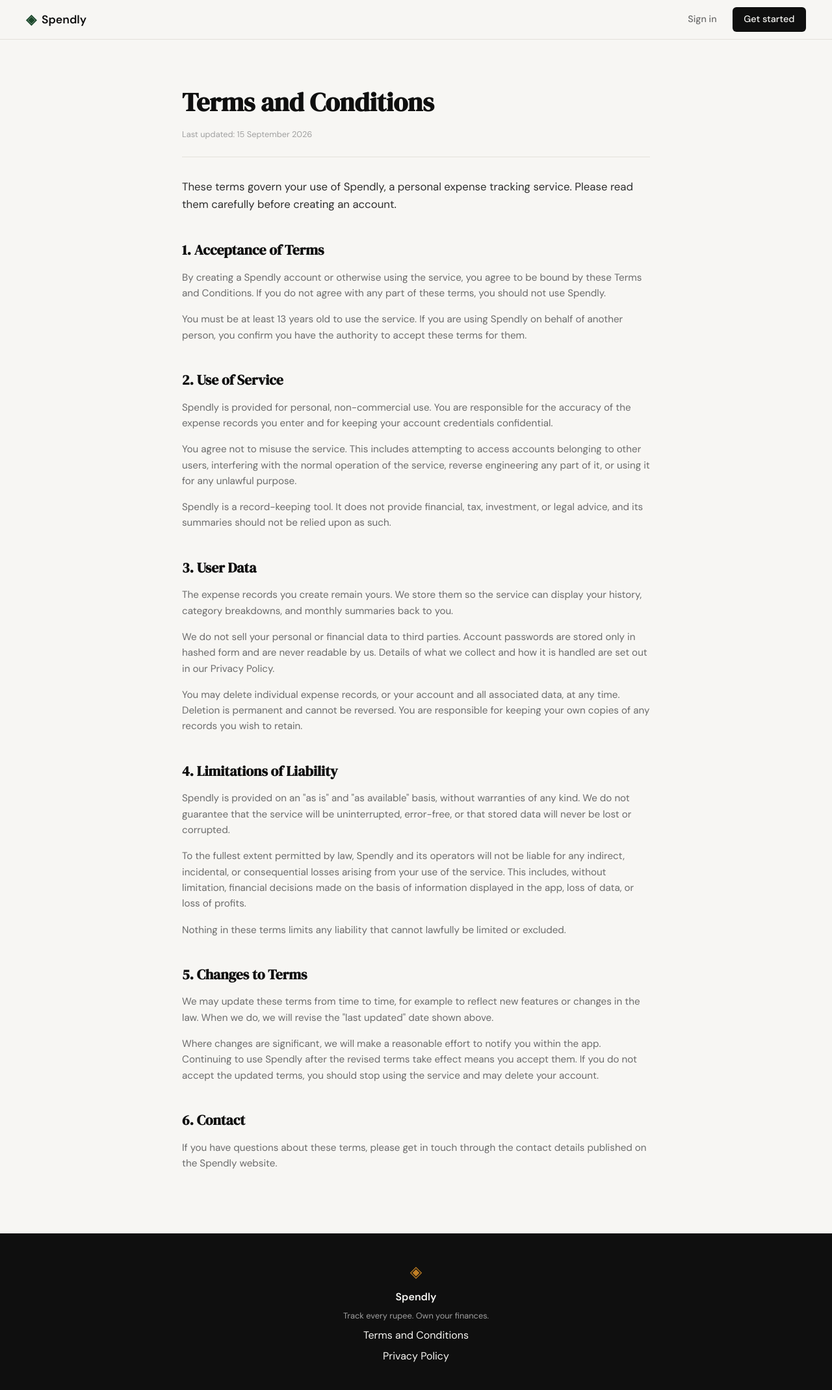
After one commit to imsachinsaini/spendly, a Flask app: page /terms in a window 1280 px wide. The commit adds this page. Shown: the whole page at 65% size. Run offline with Flask 3, Linux system fonts and the light colour scheme.

Commit message:
link page for terms and condition

```diff
--- a/app.py
+++ b/app.py
@@ -20,6 +20,11 @@ def register():
 @app.route("/login")
 def login():
     return render_template("login.html")
+
+
+@app.route("/terms")
+def terms():
+    return render_template("terms.html")
 
 
 # ------------------------------------------------------------------ #
--- a/static/css/style.css
+++ b/static/css/style.css
@@ -478,6 +478,55 @@ a { color: inherit; text-decoration: none; }
 .auth-switch a:hover { text-decoration: underline; }
 
 /* ------------------------------------------------------------------ */
+/* Legal pages                                                         */
+/* ------------------------------------------------------------------ */
+
+.legal-section { padding: 4rem 2rem 5rem; }
+
+.legal-container {
+    width: 100%;
+    max-width: 720px;
+    margin: 0 auto;
+}
+
+.legal-header {
+    margin-bottom: 2rem;
+    padding-bottom: 1.5rem;
+    border-bottom: 1px solid var(--border);
+}
+
+.legal-title {
+    font-family: var(--font-display);
+    font-size: 2.5rem;
+    color: var(--ink);
+    margin-bottom: 0.5rem;
+}
+
+.legal-updated {
+    font-size: 0.8rem;
+    color: var(--ink-faint);
+}
+
+.legal-intro {
+    font-size: 1.05rem;
+    color: var(--ink-soft);
+    margin-bottom: 2.5rem;
+}
+
+.legal-heading {
+    font-family: var(--font-display);
+    font-size: 1.35rem;
+    color: var(--ink);
+    margin: 2.5rem 0 0.75rem;
+}
+
+.legal-body {
+    font-size: 0.95rem;
+    color: var(--ink-muted);
+    margin-bottom: 1rem;
+}
+
+/* ------------------------------------------------------------------ */
 /* Footer                                                              */
 /* ------------------------------------------------------------------ */
 
--- a/templates/base.html
+++ b/templates/base.html
@@ -34,7 +34,7 @@
             <span class="brand-icon">◈</span>
             <span class="footer-name">Spendly</span>
             <p class="footer-copy">Track every rupee. Own your finances.</p>
-            <a href="#">Terms and Conditions</a>
+            <a href="{{ url_for('terms') }}">Terms and Conditions</a>
             <a href="#">Privacy Policy</a>
         </div>
     </footer>
--- /dev/null
+++ b/templates/terms.html
@@ -0,0 +1,111 @@
+{% extends "base.html" %}
+
+{% block title %}Terms and Conditions — Spendly{% endblock %}
+
+{% block content %}
+
+<section class="legal-section">
+    <div class="legal-container">
+
+        <div class="legal-header">
+            <h1 class="legal-title">Terms and Conditions</h1>
+            <p class="legal-updated">Last updated: 15 September 2026</p>
+        </div>
+
+        <p class="legal-intro">
+            These terms govern your use of Spendly, a personal expense tracking
+            service. Please read them carefully before creating an account.
+        </p>
+
+        <h2 class="legal-heading">1. Acceptance of Terms</h2>
+        <p class="legal-body">
+            By creating a Spendly account or otherwise using the service, you
+            agree to be bound by these Terms and Conditions. If you do not
+            agree with any part of these terms, you should not use Spendly.
+        </p>
+        <p class="legal-body">
+            You must be at least 13 years old to use the service. If you are
+            using Spendly on behalf of another person, you confirm you have
+            the authority to accept these terms for them.
+        </p>
+
+        <h2 class="legal-heading">2. Use of Service</h2>
+        <p class="legal-body">
+            Spendly is provided for personal, non-commercial use. You are
+            responsible for the accuracy of the expense records you enter and
+            for keeping your account credentials confidential.
+        </p>
+        <p class="legal-body">
+            You agree not to misuse the service. This includes attempting to
+            access accounts belonging to other users, interfering with the
+            normal operation of the service, reverse engineering any part of
+            it, or using it for any unlawful purpose.
+        </p>
+        <p class="legal-body">
+            Spendly is a record-keeping tool. It does not provide financial,
+            tax, investment, or legal advice, and its summaries should not be
+            relied upon as such.
+        </p>
+
+        <h2 class="legal-heading">3. User Data</h2>
+        <p class="legal-body">
+            The expense records you create remain yours. We store them so the
+            service can display your history, category breakdowns, and monthly
+            summaries back to you.
+        </p>
+        <p class="legal-body">
+            We do not sell your personal or financial data to third parties.
+            Account passwords are stored only in hashed form and are never
+            readable by us. Details of what we collect and how it is handled
+            are set out in our Privacy Policy.
+        </p>
+        <p class="legal-body">
+            You may delete individual expense records, or your account and all
+            associated data, at any time. Deletion is permanent and cannot be
+            reversed. You are responsible for keeping your own copies of any
+            records you wish to retain.
+        </p>
+
+        <h2 class="legal-heading">4. Limitations of Liability</h2>
+        <p class="legal-body">
+            Spendly is provided on an "as is" and "as available" basis, without
+            warranties of any kind. We do not guarantee that the service will
+            be uninterrupted, error-free, or that stored data will never be
+            lost or corrupted.
+        </p>
+        <p class="legal-body">
+            To the fullest extent permitted by law, Spendly and its operators
+            will not be liable for any indirect, incidental, or consequential
+            losses arising from your use of the service. This includes, without
+            limitation, financial decisions made on the basis of information
+            displayed in the app, loss of data, or loss of profits.
+        </p>
+        <p class="legal-body">
+            Nothing in these terms limits any liability that cannot lawfully be
+            limited or excluded.
+        </p>
+
+        <h2 class="legal-heading">5. Changes to Terms</h2>
+        <p class="legal-body">
+            We may update these terms from time to time, for example to reflect
+            new features or changes in the law. When we do, we will revise the
+            "last updated" date shown above.
+        </p>
+        <p class="legal-body">
+            Where changes are significant, we will make a reasonable effort to
+            notify you within the app. Continuing to use Spendly after the
+            revised terms take effect means you accept them. If you do not
+            accept the updated terms, you should stop using the service and may
+            delete your account.
+        </p>
+
+        <h2 class="legal-heading">6. Contact</h2>
+        <p class="legal-body">
+            If you have questions about these terms, please get in touch through
+            the contact details published on the Spendly website.
+        </p>
+
+    </div>
+</section>
+
+{% endblock %}
```
